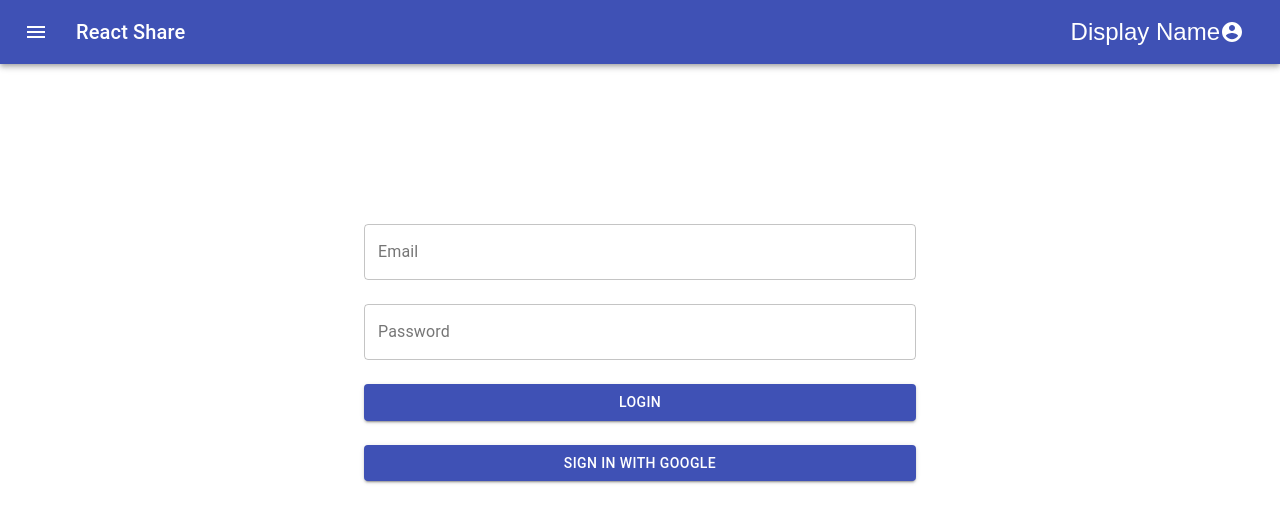
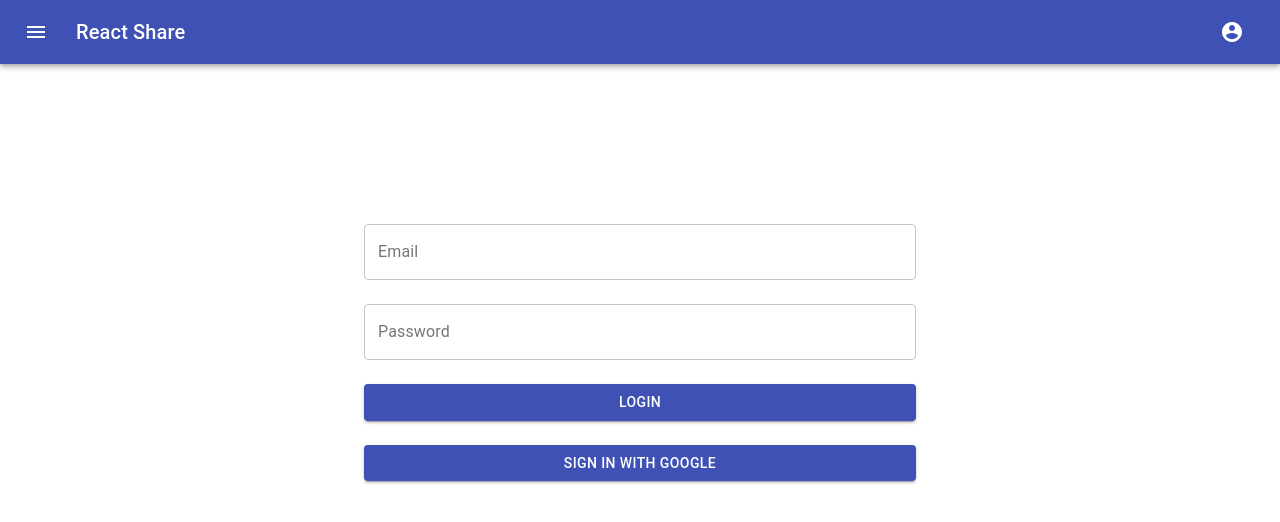
Before and after one commit to johnclarusway/react-share, a React (Create React App) app: page /login in a window 1280 px wide. Shown: the top 522 px of the page. Built offline with nearby package versions, Linux system fonts and the light colour scheme; no server answers.

Commit message:
Add sign out

```diff
--- a/src/components/Navbar.js
+++ b/src/components/Navbar.js
@@ -1,4 +1,4 @@
-import React from "react";
+import React, { useContext, useCallback } from "react";
 import { makeStyles } from "@material-ui/core/styles";
 import AppBar from "@material-ui/core/AppBar";
 import Toolbar from "@material-ui/core/Toolbar";
@@ -8,6 +8,8 @@ import MenuIcon from "@material-ui/icons/Menu";
 import AccountCircle from "@material-ui/icons/AccountCircle";
 import MenuItem from "@material-ui/core/MenuItem";
 import Menu from "@material-ui/core/Menu";
+import { FirebaseAuthContext } from "../context/AuthContext";
+import firebase from "../firebase/firebase.utils";
 
 const useStyles = makeStyles((theme) => ({
   root: {
@@ -22,6 +24,7 @@ const useStyles = makeStyles((theme) => ({
 }));
 
 export default function Navbar() {
+  const { currentUser } = useContext(FirebaseAuthContext);
   const classes = useStyles();
   const [auth, setAuth] = React.useState(true);
   const [anchorEl, setAnchorEl] = React.useState(null);
@@ -33,6 +36,10 @@ export default function Navbar() {
   const handleClose = () => {
     setAnchorEl(null);
   };
+
+  const handleSignOut = useCallback(() => {
+    firebase.signOut();
+  }, []);
 
   return (
     <div className={classes.root}>
@@ -58,7 +65,7 @@ export default function Navbar() {
                 onClick={handleMenu}
                 color="inherit"
               >
-                 Display Name
+                {currentUser?.displayName}
                 <AccountCircle />
               </IconButton>
               <Menu
@@ -78,6 +85,7 @@ export default function Navbar() {
               >
                 <MenuItem onClick={handleClose}>Profile</MenuItem>
                 <MenuItem onClick={handleClose}>My account</MenuItem>
+                <MenuItem onClick={handleSignOut}>Sign Out</MenuItem>
               </Menu>
             </div>
           )}
--- a/src/context/AuthContext.js
+++ b/src/context/AuthContext.js
@@ -1,7 +1,7 @@
 import { createContext, useState, useEffect } from "react";
 import firebase from "../firebase/firebase.utils";
 
-const FirebaseAuthContext = createContext();
+export const FirebaseAuthContext = createContext();
 
 function AuthContextProvider(props) {
   const [isAuthenticated, setAuthonticated] = useState(false);
--- a/src/firebase/firebase.utils.js
+++ b/src/firebase/firebase.utils.js
@@ -37,6 +37,9 @@ class Firebase {
   // login  signInWithEmailAndPassword
 
   // logout signOut
+  signOut() {
+    this.firebaseAuth.signOut();
+  }
 
   // forgot password sendPasswordResetEmail
 }
```
Also changed, not shown: 1 other file (tests, documents, lock files or other folders).
